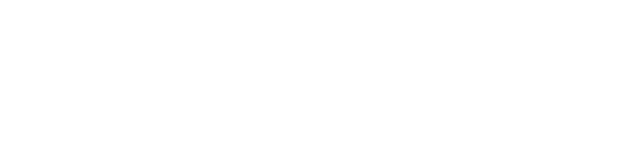
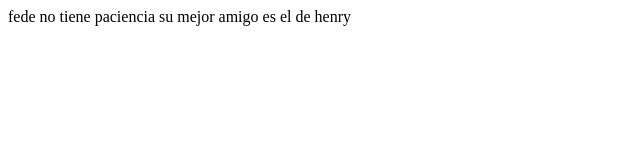
Before and after one commit to NRotili/clases-2023, a plain HTML site: page index.html in a window 1280 px wide. Shown: the whole page, without its empty margins (0-640 px from the left). Drawn offline with Linux system fonts and the light colour scheme.

Commit message:
prueba 2

```diff
--- a/index.html
+++ b/index.html
@@ -7,6 +7,8 @@
     <title>Document</title>
 </head>
 <body>
+    fede no tiene paciencia
+    su mejor amigo es el de henry
 
 </body>
 </html>
```
